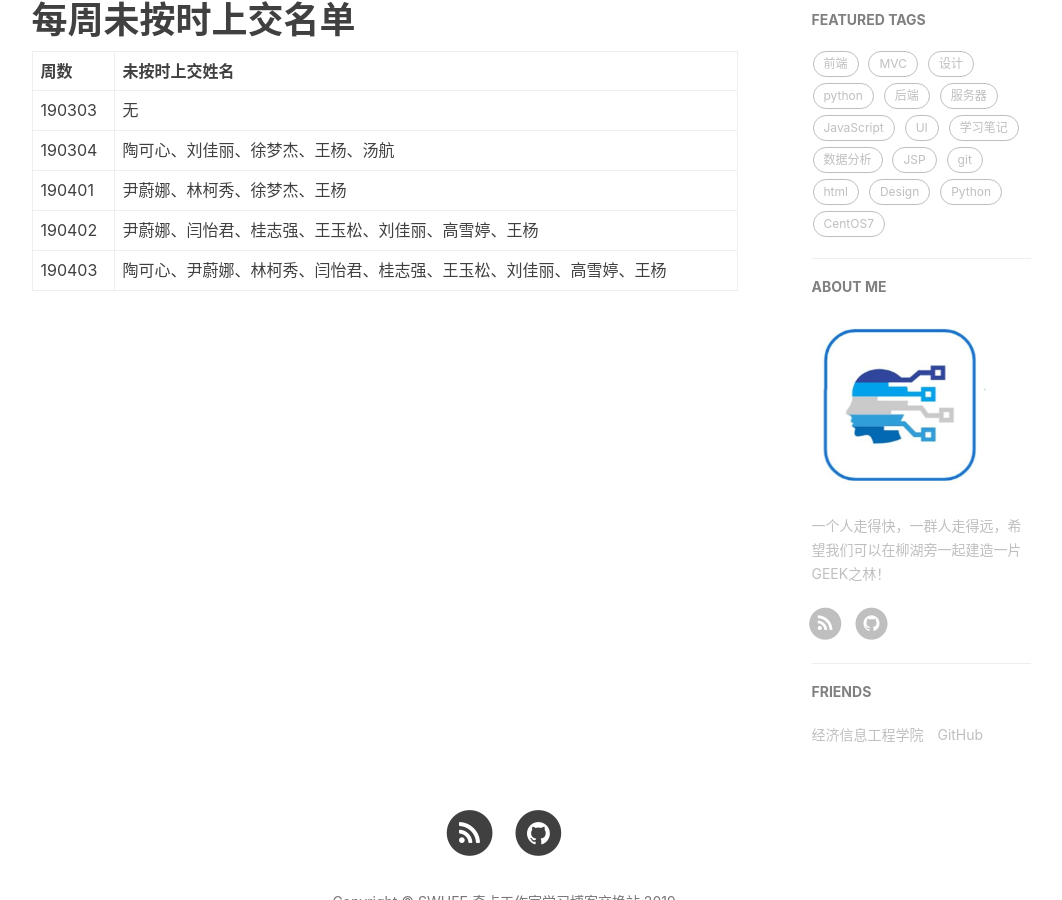
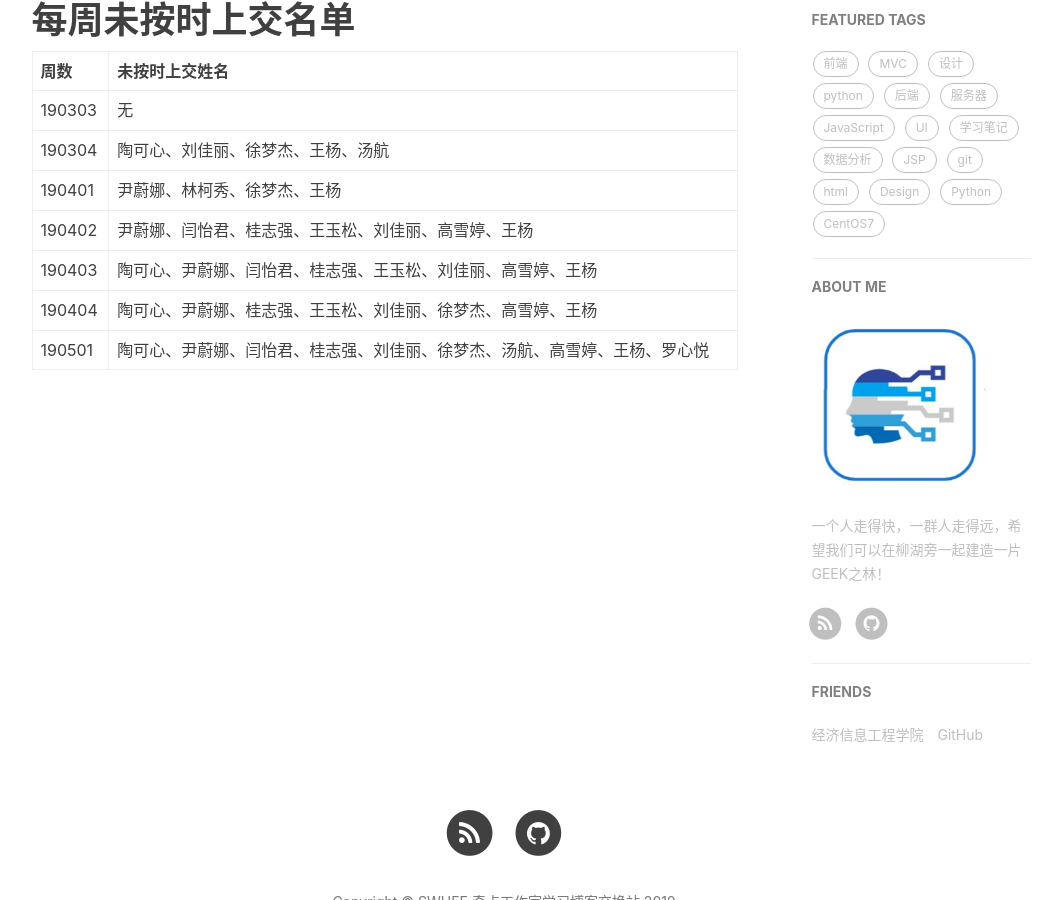
Before and after one commit to wjy990706/Blog-Share, a Jekyll site: the page built from not-hand-in.md, in a window 1280 px wide and 900 px high, scrolled down 447 px. Shown: the whole window, without its empty margins (136-1198 px from the left). Built offline with Jekyll 4.4.1, drawn with Linux system fonts in a browser that asks for light colours; nearby versions of some CDN libraries; our own code applies the rules of GitHub Pages for plain Markdown files; comment, search, counter and statistics services are not loaded.

Commit message:
Update not-hand-in.md

```diff
--- a/not-hand-in.md
+++ b/not-hand-in.md
@@ -6,4 +6,6 @@
 | 190304 | 陶可心、刘佳丽、徐梦杰、王杨、汤航 |
 | 190401 | 尹蔚娜、林柯秀、徐梦杰、王杨           |
 | 190402 | 尹蔚娜、闫怡君、桂志强、王玉松、刘佳丽、高雪婷、王杨 |
-| 190403 | 陶可心、尹蔚娜、林柯秀、闫怡君、桂志强、王玉松、刘佳丽、高雪婷、王杨 |
+| 190403 | 陶可心、尹蔚娜、闫怡君、桂志强、王玉松、刘佳丽、高雪婷、王杨 |
+| 190404 | 陶可心、尹蔚娜、桂志强、王玉松、刘佳丽、徐梦杰、高雪婷、王杨 |
+| 190501 | 陶可心、尹蔚娜、闫怡君、桂志强、刘佳丽、徐梦杰、汤航、高雪婷、王杨、罗心悦 |
```
